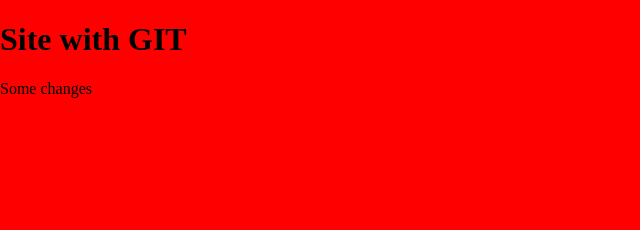
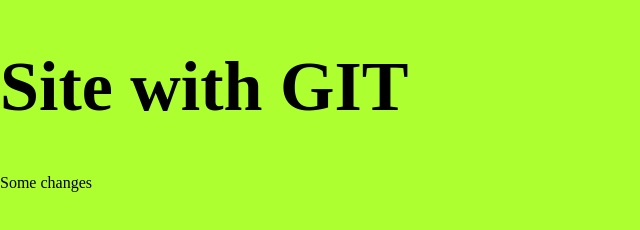
Before and after one commit to zeus225/site, a plain HTML site: page index.html in a window 1280 px wide. Shown: the whole page, without its empty margins (0-640 px from the left). Drawn offline with Linux system fonts and the light colour scheme.

Commit message:
green fon and h1 font-size

```diff
--- a/css/main.css
+++ b/css/main.css
@@ -2,5 +2,9 @@ body {
 	margin: 0;
 	padding: 0;
 	font-size: 16px;
-	background-color: red;
+	background-color: greenyellow;
 }
+
+h1 {
+	font-size: 70px;
+}
```
